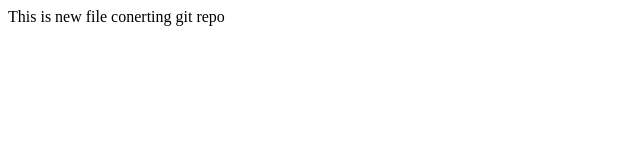
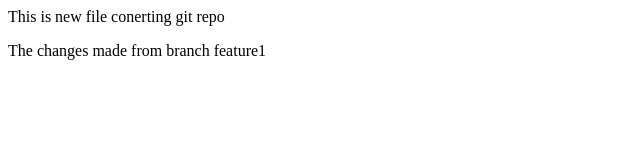
Before and after one commit to Prabhukorenor/localrepo, a plain HTML site: page index.html in a window 1280 px wide. Shown: the whole page, without its empty margins (0-640 px from the left). Drawn offline with Linux system fonts and the light colour scheme.

Commit message:
New line from new feature1

```diff
--- a/index.html
+++ b/index.html
@@ -1 +1,2 @@
 <P>This is new file conerting git repo</P>
+<p>The changes made from branch feature1</p>
```
